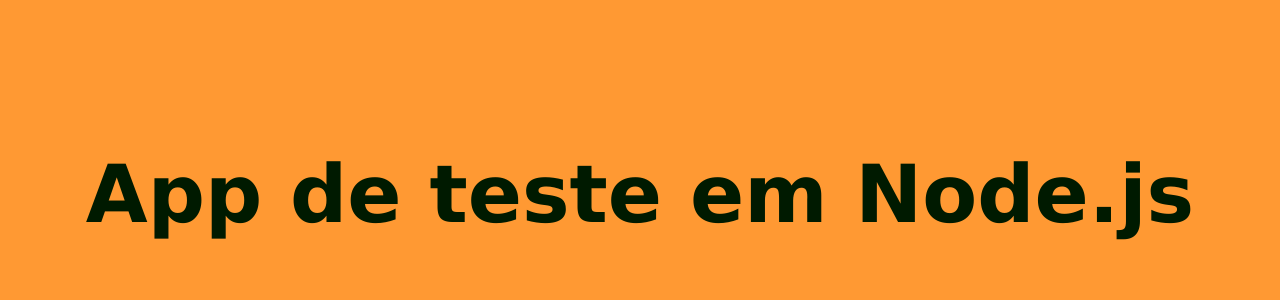
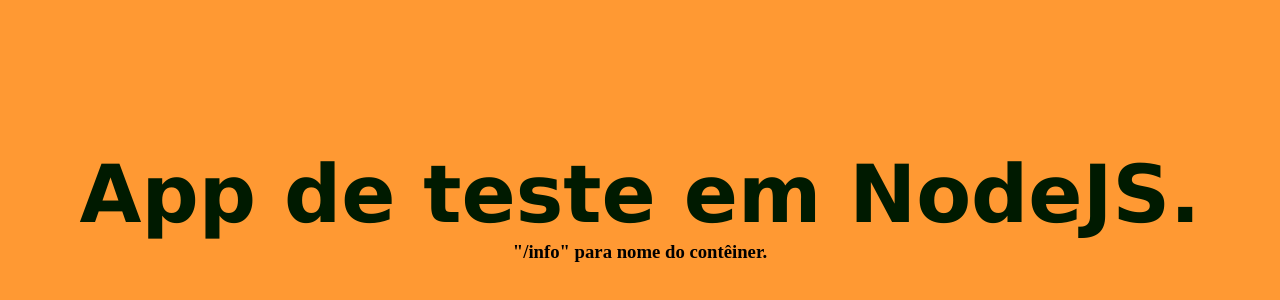
Before and after one commit to daniloroger/lab-node, a website: page files/index.html in a window 1280 px wide. Shown: the part 108-408 px from the top of the page. Drawn offline with Linux system fonts and the light colour scheme.

Commit message:
Update for "/info" URL.

```diff
--- a/files/index.html
+++ b/files/index.html
@@ -7,6 +7,7 @@
     <link rel="stylesheet" href="main.css">
 </head>
 <body>
-    <h1>App de teste em Node.js</h1>
+    <h1>App de teste em NodeJS.</h1>
+    <h3>"/info" para nome do contêiner.</h3>
 </body>
 </html>
```
